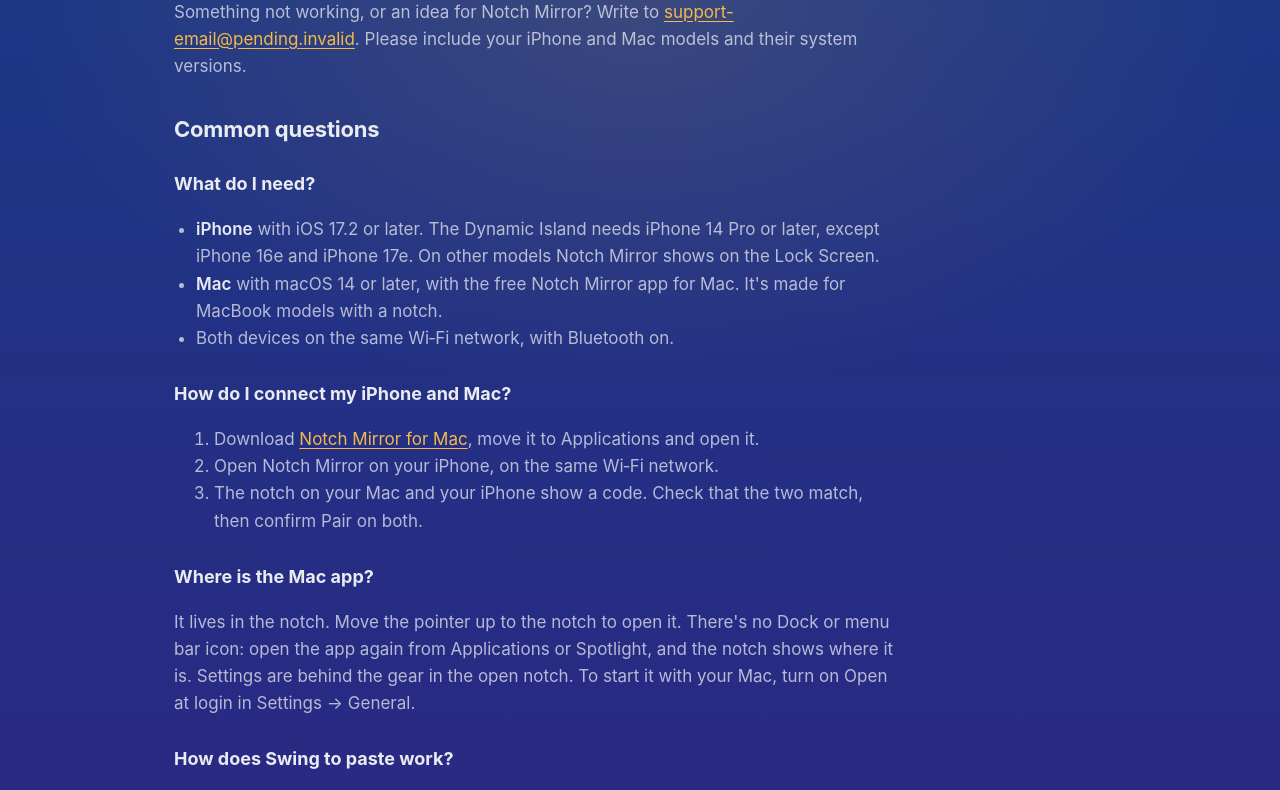
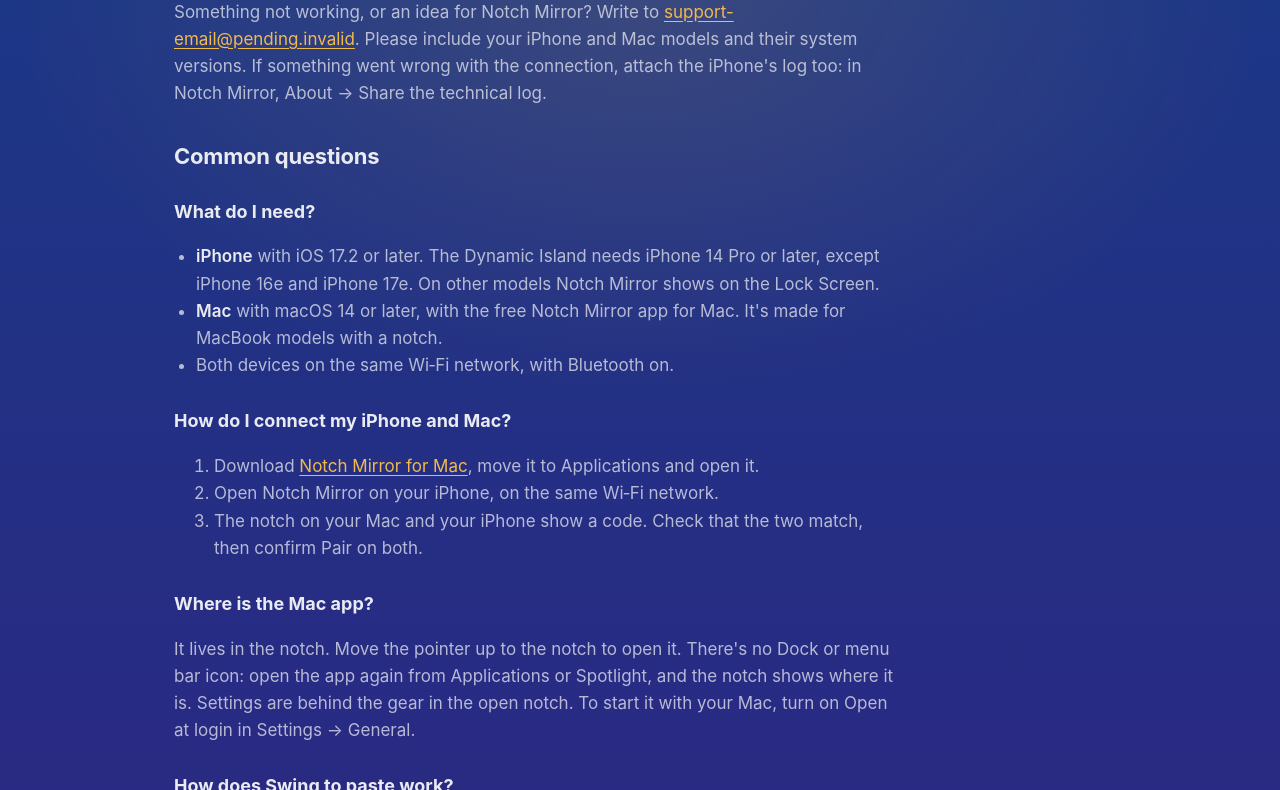
Before and after one commit to aubekerof/aubekerof.github.io, a plain HTML site: page notch-mirror/support/index.html in a window 1280 px wide. Shown: the part 166-956 px from the top of the page. Drawn offline with Linux system fonts and the light colour scheme.

Commit message:
The technical log on both devices, and sharing it for support
Co-Authored-By: Claude Opus 5.5 <noreply@anthropic.com>

```diff
--- a/notch-mirror/support/index.html
+++ b/notch-mirror/support/index.html
@@ -20,7 +20,7 @@
 
   <main class="doc">
     <h1>Support</h1>
-    <p>Something not working, or an idea for Notch Mirror? Write to <a href="mailto:support-email@pending.invalid">support-email@pending.invalid</a>. Please include your iPhone and Mac models and their system versions.</p>
+    <p>Something not working, or an idea for Notch Mirror? Write to <a href="mailto:support-email@pending.invalid">support-email@pending.invalid</a>. Please include your iPhone and Mac models and their system versions. If something went wrong with the connection, attach the iPhone's log too: in Notch Mirror, About → Share the technical log.</p>
 
     <h2>Common questions</h2>
 
```
Also changed, not shown: notch-mirror/privacy/index.html (+1 -1 lines).
